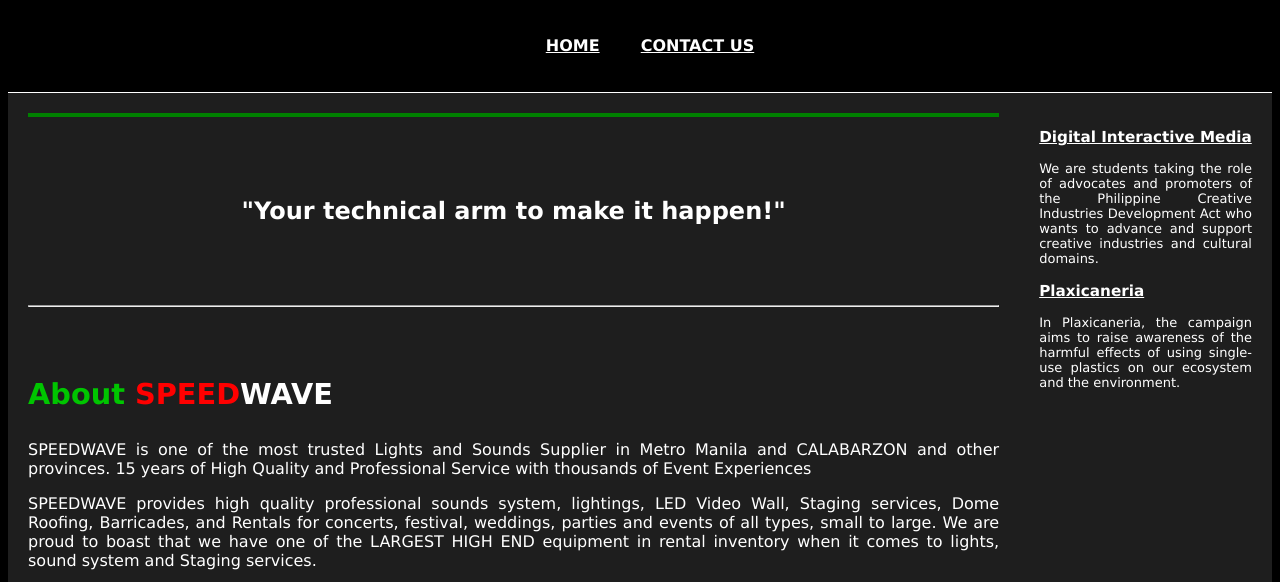
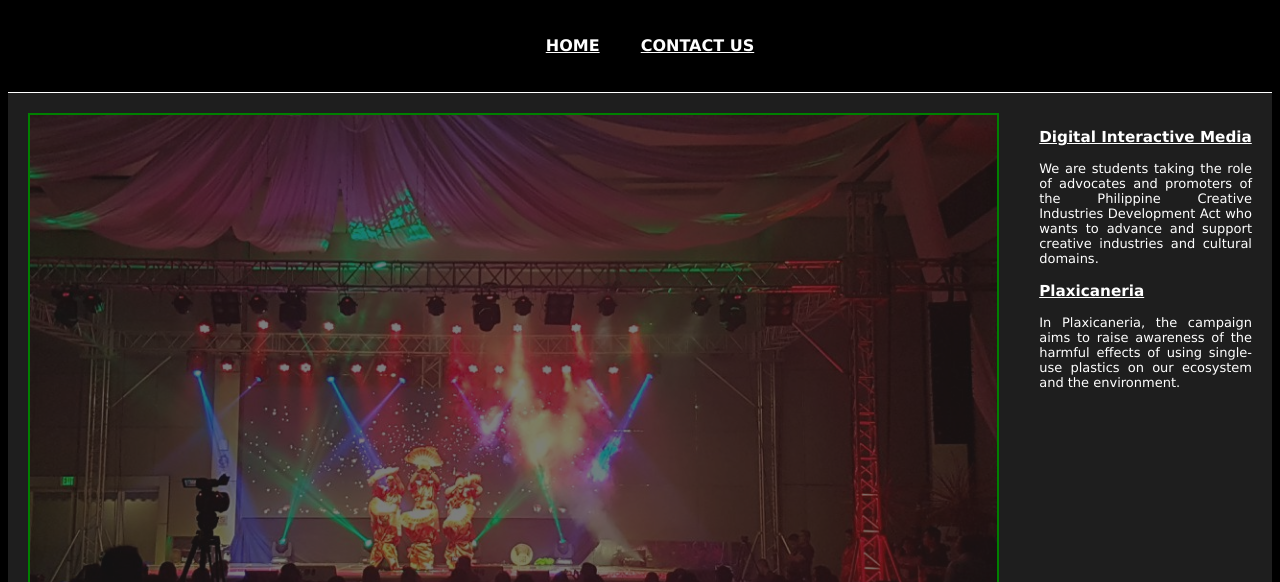
Before and after one commit to RMSJ2003/Speedwavepro-Website, a plain HTML site: page index.html in a window 1280 px wide. Shown: the part 144-726 px from the top of the page. Drawn offline with Linux system fonts and the light colour scheme.

Commit message:
Update index.html

```diff
--- a/index.html
+++ b/index.html
@@ -154,6 +154,6 @@
                 </dl>
             </div>
         </footer>
-        <script src="js/slideshow.js"></script>
+        <script src="slideshow.js"></script>
     </body>
 </html>
```
